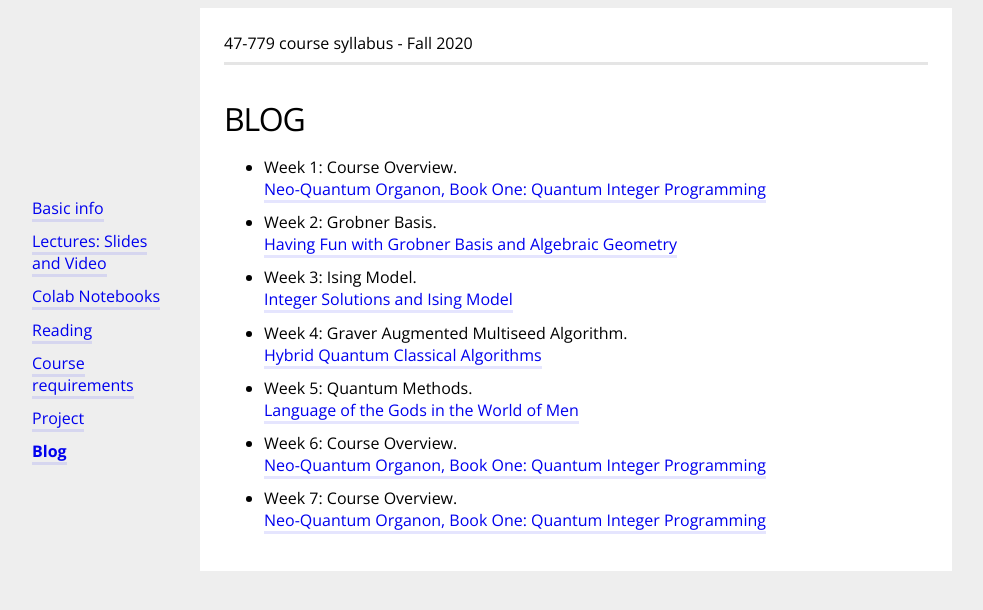
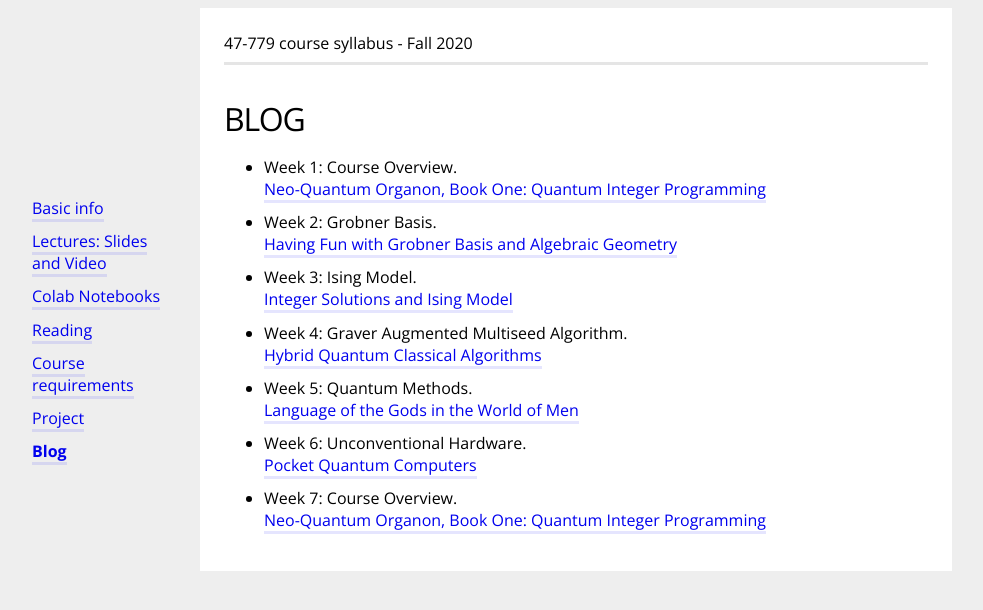
Before and after one commit to bernalde/QuIP, a Jekyll site: the page built from blog.md, in a window 1280 px wide. Shown: the top 610 px of the page, without its empty margins (64-1047 px from the left). Built offline with Jekyll 4.4.1, drawn with Linux system fonts in a browser that asks for light colours.

Commit message:
Update blog.md

```diff
--- a/blog.md
+++ b/blog.md
@@ -23,8 +23,8 @@ Selected blog posts from MyAmpleLife.
 - Week 5: Quantum Methods.<br>
 [Language of the Gods in the World of Men](http://www.myamplelife.com/wp/2019/06/the-language-of-the-gods-in-the-world-of-men/)
 
-- Week 6: Course Overview.<br>
-[Neo-Quantum Organon, Book One: Quantum Integer Programming](http://www.myamplelife.com/wp/2019/12/neo-quantum-organon-book-one-quantum-integer-programming-quip/)
+- Week 6: Unconventional Hardware.<br>
+[Pocket Quantum Computers](http://www.myamplelife.com/wp/2020/09/pocket-quantum-computers/)
 
 - Week 7: Course Overview.<br>
 [Neo-Quantum Organon, Book One: Quantum Integer Programming](http://www.myamplelife.com/wp/2019/12/neo-quantum-organon-book-one-quantum-integer-programming-quip/)
```
